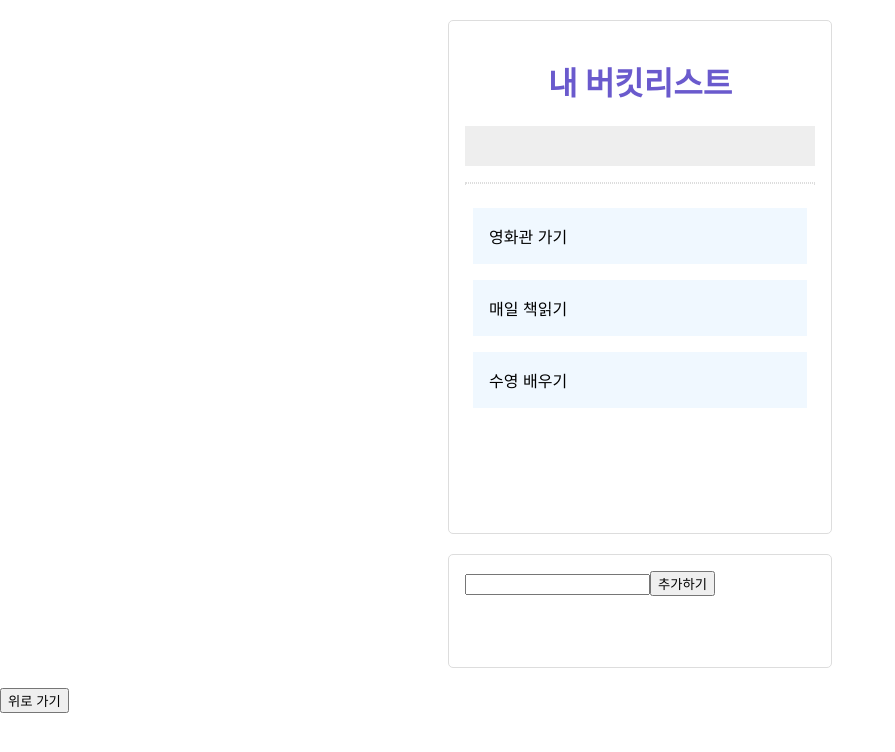
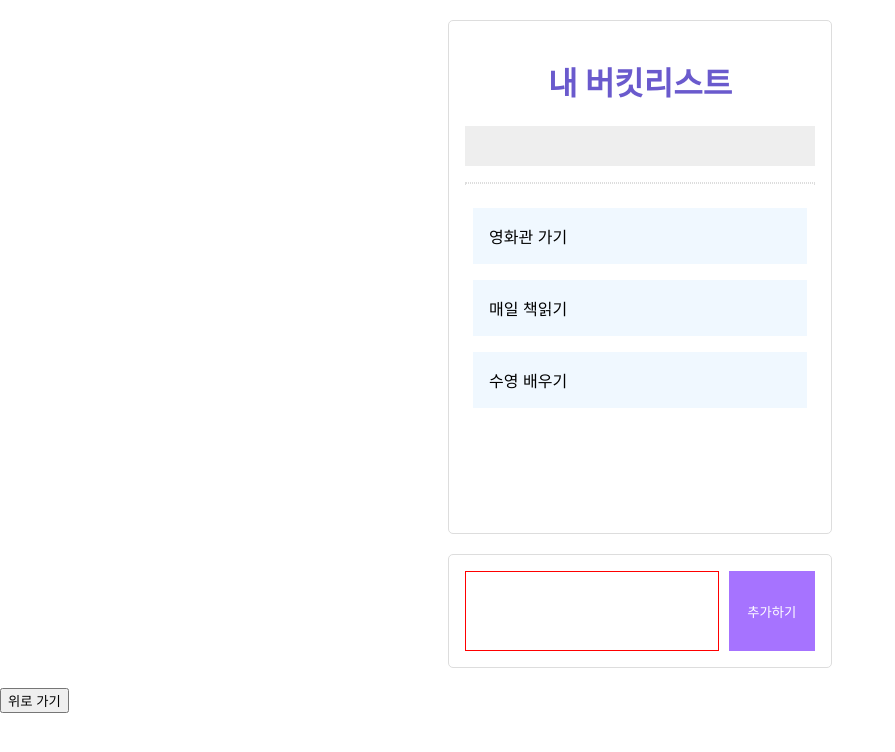
Before and after one commit to wonseok-do/sparta_react, a React (Create React App) app: page / in a window 1280 px wide. Shown: the top 752 px of the page, without its empty margins (0-895 px from the left). Built offline with nearby package versions, Linux system fonts and the light colour scheme.

Commit message:
scrollBar css추가, 수정

```diff
--- a/src/App.js
+++ b/src/App.js
@@ -62,6 +62,26 @@ const Input = styled.div`
   margin: 20px auto;
   border-radius: 5px;
   border: 1px solid #ddd;
+  display: flex;
+  & > * {
+    // &: 자신을 의미, *:자신안에 있는 모든속성 적용
+    padding: 5px;
+  }
+  & input {
+    border: 1px solid red;
+    margin-right: 10px;
+    width: 70%;
+  }
+  & input:focus {
+    outline: none; // focus색상 적용하기위해 none적용
+    border: 1px solid #a673ff;
+  }
+  & button {
+    width: 25%;
+    color: #fff;
+    border: #a673ff;
+    background: #a673ff;
+  }
 `;
 
 const Container = styled.div`
```
